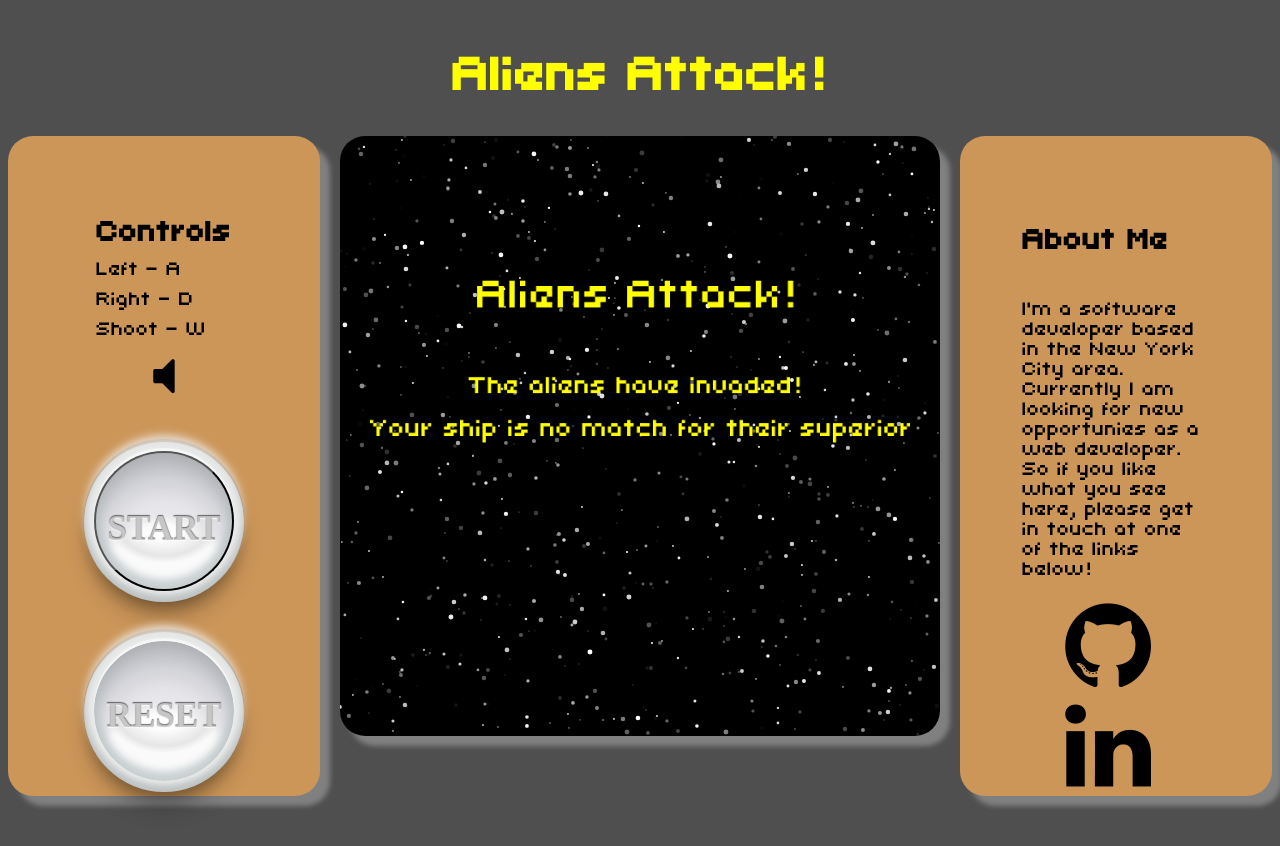
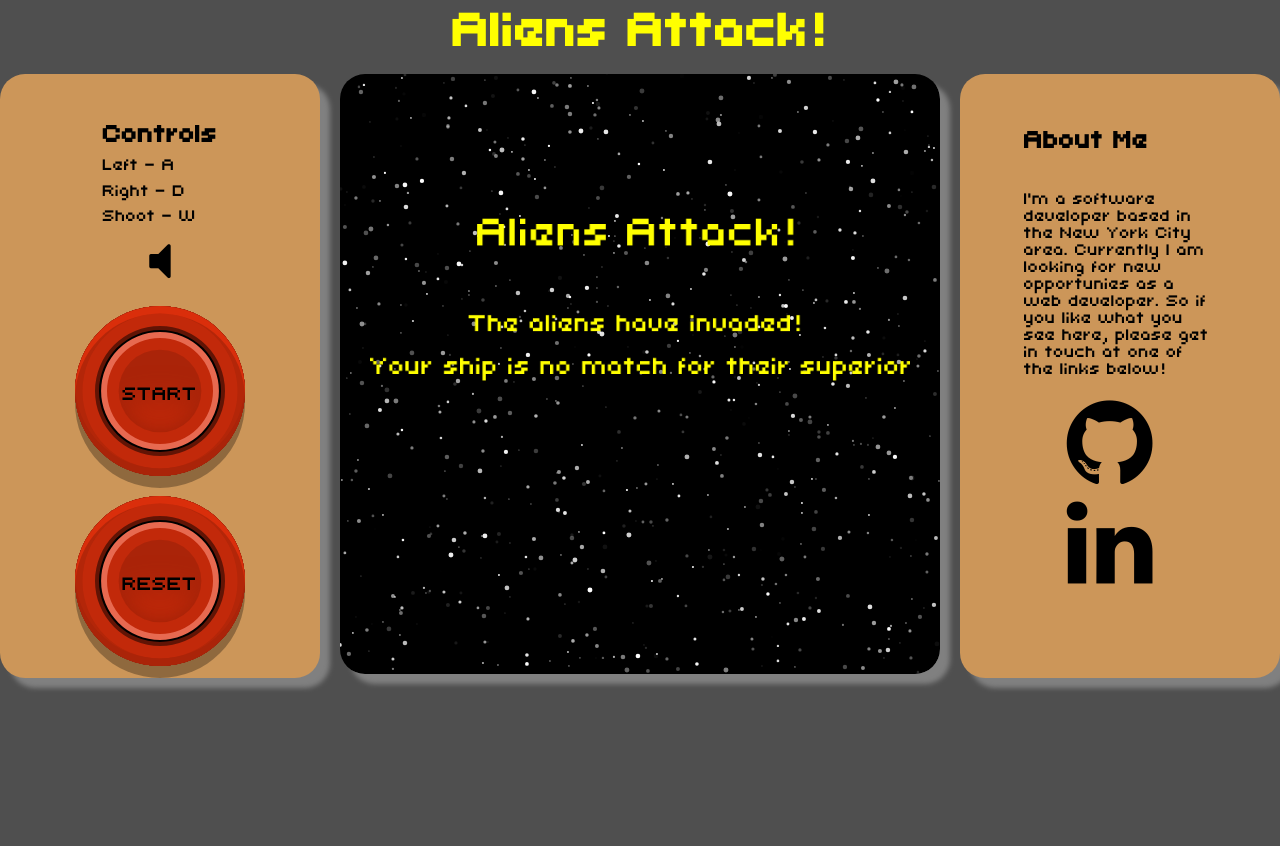
Before and after one commit to brendanekane/aliens_attack, a website: page index.html in a window 1280 px wide. After the commit the page ends 800 px from the top, so only its background shows below. Drawn offline with Linux system fonts and the light colour scheme.

Commit message:
changed a lot of styling, disabled scroll

```diff
--- a/assets/css/stylesheet.css
+++ b/assets/css/stylesheet.css
@@ -1,4 +1,8 @@
-
+html, body {
+  margin: 0;
+  height: 100%;
+  overflow: hidden;
+}
 
 .game-container{
   display: flex;
@@ -25,6 +29,8 @@ h1{
   display: flex;
   justify-content: center;
   color: yellow;
+  margin-bottom: 15px;
+  margin-top: -10px;
 }
 
 .load-font{
@@ -48,7 +54,7 @@ body{
   border-radius: 25px;
   box-shadow: 10px 10px 5px grey;
   font-family: 'uni_05_53regular';
-  font-size: 20px;
+  font-size: 17px;
   background: #cc9659;
   width: 25%;
   margin-right: 20px;
@@ -58,7 +64,7 @@ body{
   border-radius: 25px;
   box-shadow: 10px 10px 5px grey;
   font-family: 'uni_05_53regular';
-  font-size: 20px;
+  font-size: 17px;
   background: #cc9659;
   width: 25%;
   margin-left: 20px;
@@ -84,6 +90,7 @@ body{
   flex-wrap: wrap;
   width: 60%;
   line-height: 1;
+  margin-top: -30px;
 }
 
 .links{
@@ -109,7 +116,7 @@ body{
   width: 50%;
 }
 
-#start-Btn{
+/* #arcade-start-btn{
   cursor: pointer;
   font-family: 'Kreon', serif;
   font-weight:700;
@@ -156,7 +163,7 @@ body{
 
 }
 
-#start-Btn:before{
+#arcade-start-btn:before{
   cursor: pointer;
   position:absolute;
   display:block;
@@ -179,7 +186,7 @@ body{
     0 5px 5px 0 rgba(255,255,255,0.3);
 }
 
-#start-Btn:after{
+#arcade-start-btn:after{
   cursor: pointer;
   pointer-events: none;
   position:absolute;
@@ -205,7 +212,7 @@ body{
     0 8px 14px 0 rgba(0,0,0,0.20),
     0 15px 20px 0 rgba(0,0,0,0.40);
 }
-#start-Btn:active{
+#arcade-start-btn:active{
   cursor: pointer;
   box-shadow:
     0 -3px 1px 0px rgba(255, 255, 255,0.6),
@@ -222,7 +229,7 @@ body{
     0 5px 20px 0px rgba(0,0,0,0.20);
 }
 
-#new-Btn{
+#arcade-new-btn{
   cursor: pointer;
   font-family: 'Kreon', serif;
   font-weight:700;
@@ -269,7 +276,7 @@ body{
 
 }
 
-#new-Btn:before{
+#arcade-new-btn:before{
   cursor: pointer;
   position:absolute;
   display:block;
@@ -293,7 +300,7 @@ body{
     0 5px 5px 0 rgba(255,255,255,0.3);
 }
 
-#new-Btn:after{
+#arcade-new-btn:after{
   cursor: pointer;
   position:absolute;
   display:block;
@@ -319,7 +326,7 @@ body{
     0 8px 14px 0 rgba(0,0,0,0.20),
     0 15px 20px 0 rgba(0,0,0,0.40);
 }
-#new-Btn:active{
+#arcade-new-btn:active{
   cursor: pointer;
   box-shadow:
     0 -3px 1px 0px rgba(255, 255, 255,0.6),
@@ -334,6 +341,50 @@ body{
     0 5px 10px 8px rgba(0,0,0,0.20),
     0 0px 10px 9px rgba(0,0,0,0.20),
     0 5px 20px 0px rgba(0,0,0,0.20);
+} */
+
+
+
+[id*='arcade-']{
+  font-family: 'uni_05_53regular';
+  color: black;
+  font-size: 20px;
+  position: relative;
+  display: inline-block;
+  width: 170px;
+  height: 170px;
+  border: 0;
+  margin: 1em 1em 0 1em;
+  outline: none;
+  background-color: #c2290a;
+  border-radius: 50%;
+  cursor: pointer;
+  -webkit-transition: box-shadow 200ms;
+  transition: box-shadow 200ms;
+  box-shadow:
+    inset 0 7.5px 0 #da2e0b,
+    inset 0 -7.5px 0 #aa2409,
+    inset 0 0 0 7.5px #b32609,
+    inset 0 0 0 20px #c2290a,
+    inset 0 0 0 24px #611405,
+    inset 0 0 0 26.08696px black,
+    inset 0 0 0 32px rgba(247, 133, 110, 0.7),
+    inset 0 0 0 43.63636px #c2290a,
+    inset 0 96px 32px #aa2409,
+    inset 0 0 24px 40px #911f08,
+    0 12px 0 rgba(0, 0, 0, 0.3);
+}
+
+[id*='arcade-']:active, [id*='arcade-'].is-pushed {
+  box-shadow: inset 0 7.5px 0 #da2e0b, inset 0 -7.5px 0 #aa2409, inset 0 0 0 7.5px #b32609, inset 0 0 0 20px #c2290a, inset 0 0 0 24px #611405, inset 0 0 0 28.23529px black, inset 0 0 0 32px rgba(247, 133, 110, 0.2), inset 0 0 0 43.63636px #b32609, inset 0 96px 32px #9b2108, inset 0 0 24px 40px #791a06, 0 12px 0 rgba(0, 0, 0, 0.3);
+  background-color: #b8270a;
+}
+
+#arcade-new-btn{
+  display: flex;
+  justify-content: center;
+  align-items: center;
+  text-decoration: none;
 }
 
 #mute-Btn{
@@ -342,3 +393,7 @@ body{
   font-size: 50px;
   cursor: pointer;
 }
+
+.controls-sub-container{
+  margin-top: -30px;
+}
--- a/index.html
+++ b/index.html
@@ -24,7 +24,7 @@
     <div class='game-container'>
       <div class='left-sidebar-container'>
         <div class='controls-container'>
-          <div>
+          <div class='controls-sub-container'>
               <h2>Controls</h2>
               <p>Left - A</p>
               <p>Right - D</p>
@@ -32,8 +32,8 @@
           </div>
           <a type='submit' class="fa fa-volume-off" id='mute-Btn'  value='Mute'><span></span></a>
           <div class='buttons-container'>
-            <input type='submit' id='start-Btn' value='Start'></input>
-            <a href="https://brendanekane.github.io/aliens_attack/" id='new-Btn'>RESET</a>
+            <input type='submit' id='arcade-start-btn' value='START'></input>
+            <a href="https://brendanekane.github.io/aliens_attack/" id='arcade-new-btn'>RESET</a>
           </div>
         </div>
       </div>
--- a/js/aliens_attack.js
+++ b/js/aliens_attack.js
@@ -1,7 +1,7 @@
 const Game = require('./game.js');
 const GameView = require("./game_view.js");
 const WelcomeView = require("./welcome_view.js");
-const startBtn = document.getElementById("start-Btn");
+const startBtn = document.getElementById("arcade-start-btn");
 
 document.addEventListener("DOMContentLoaded", () => {
     const canvasEl = document.getElementsByTagName("canvas")[0];
--- a/js/bundle.js
+++ b/js/bundle.js
@@ -999,7 +999,7 @@ module.exports = WelcomeView;
 var Game = __webpack_require__(3);
 var GameView = __webpack_require__(10);
 var WelcomeView = __webpack_require__(7);
-var startBtn = document.getElementById("start-Btn");
+var startBtn = document.getElementById("arcade-start-btn");
 
 document.addEventListener("DOMContentLoaded", function () {
   var canvasEl = document.getElementsByTagName("canvas")[0];
```
